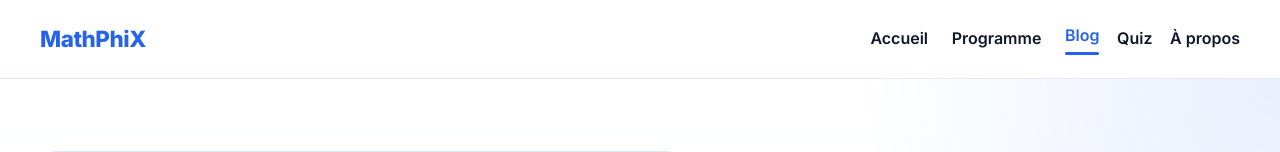
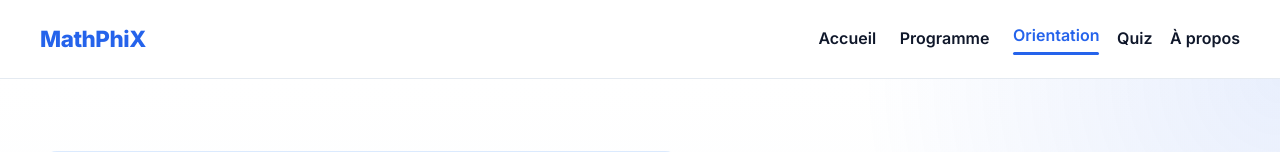
Before and after one commit to Elarif82/mathphix, a website: page public/blog.html in a window 1280 px wide. Shown: the top 152 px of the page. Drawn offline with Linux system fonts and the light colour scheme.

Commit message:
Mise à jour du site

```diff
--- a/public/blog.html
+++ b/public/blog.html
@@ -32,7 +32,7 @@
           </div>
         </div>
 
-        <a href="blog.html" class="active">Blog</a>
+        <a href="blog.html" class="active">Orientation</a>
         <a href="index.html#quiz">Quiz</a>
         <a href="index.html#apropos">À propos</a>
       </nav>
```
